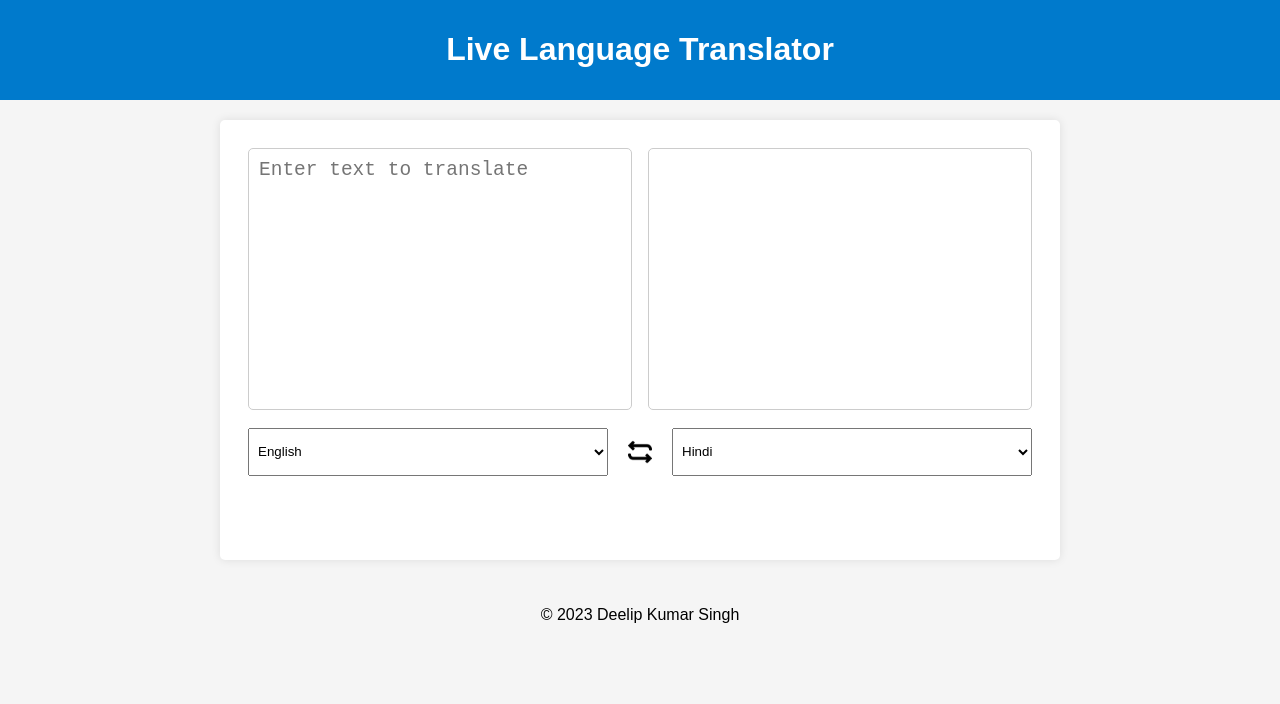
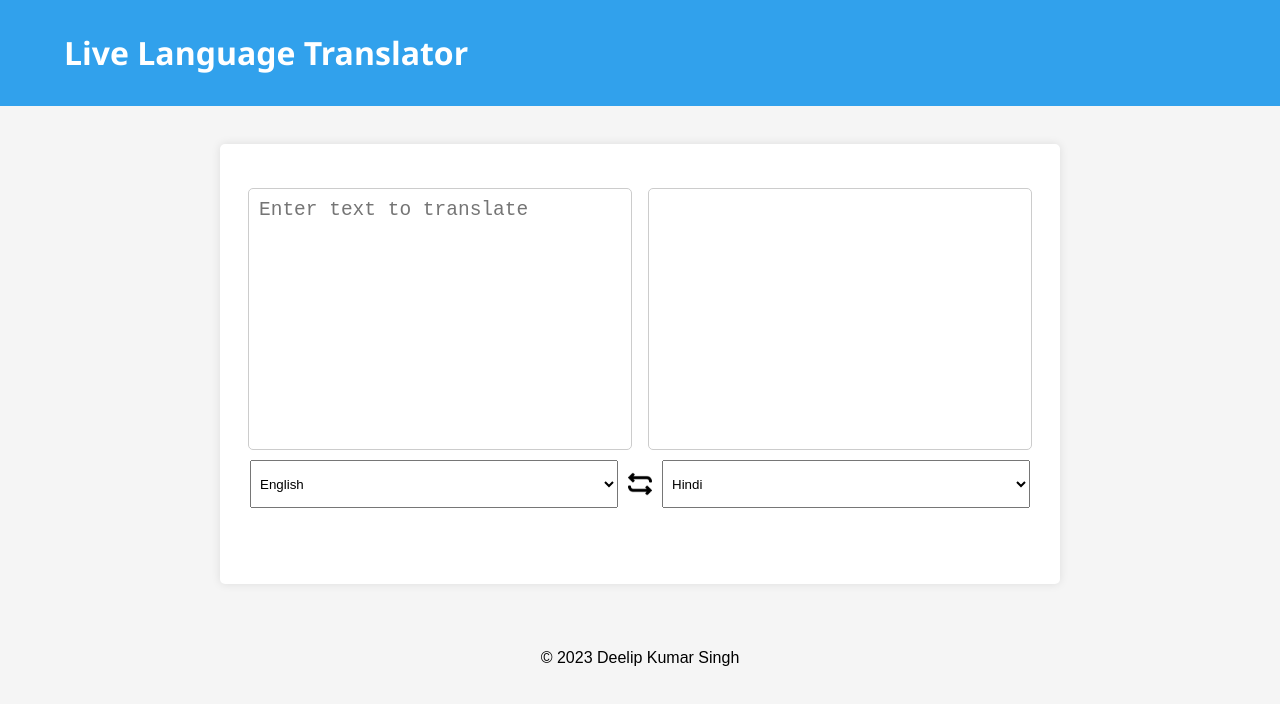
Before and after one commit to deelipsingh77/Live-Language-Translator, a plain HTML site: page index.html in a window 1280 px wide. Drawn offline with Linux system fonts and the light colour scheme.

Commit message:
Style Correcitons

```diff
--- a/styles.css
+++ b/styles.css
@@ -3,19 +3,24 @@ body {
     background-color: #f5f5f5;
     margin: 0;
     padding: 0;
+    box-sizing: border-box;
 }
 
 header {
-    background-color: #007acc;
+    font-family: 'Segoe UI', Tahoma, Geneva, Verdana, sans-serif;
+    background-color: #31a1ec;
     color: white;
-    text-align: center;
     padding: 10px 0;
+}
+
+header h1 {
+    margin-left: 5%;
 }
 
 main {
     max-width: 800px;
     height: 50vh;
-    margin: 20px auto;
+    margin: 3% auto;
     background-color: white;
     padding: 20px;
     border-radius: 5px;
@@ -27,13 +32,12 @@ main {
     align-items: normal;
     width: 100%;
     flex-direction: row;
-    justify-content: space-between;
+    justify-content: space-evenly;
     align-items: center;
 }
 
 .language-selector {
-    width: 45%;
-    margin: 1%;
+    width: 46%;
 }
 
 .language-selector select {
@@ -49,6 +53,7 @@ main {
     padding: 10px;
     border: 1px solid #ccc;
     border-radius: 5px;
+    max-height: 600px;
 }
 
 .translate-button-container {
@@ -78,6 +83,7 @@ footer {
 .text-container {
     display: flex;
     height: 70%;
+    margin-top: 2%;
 }
 
 textarea {
```
